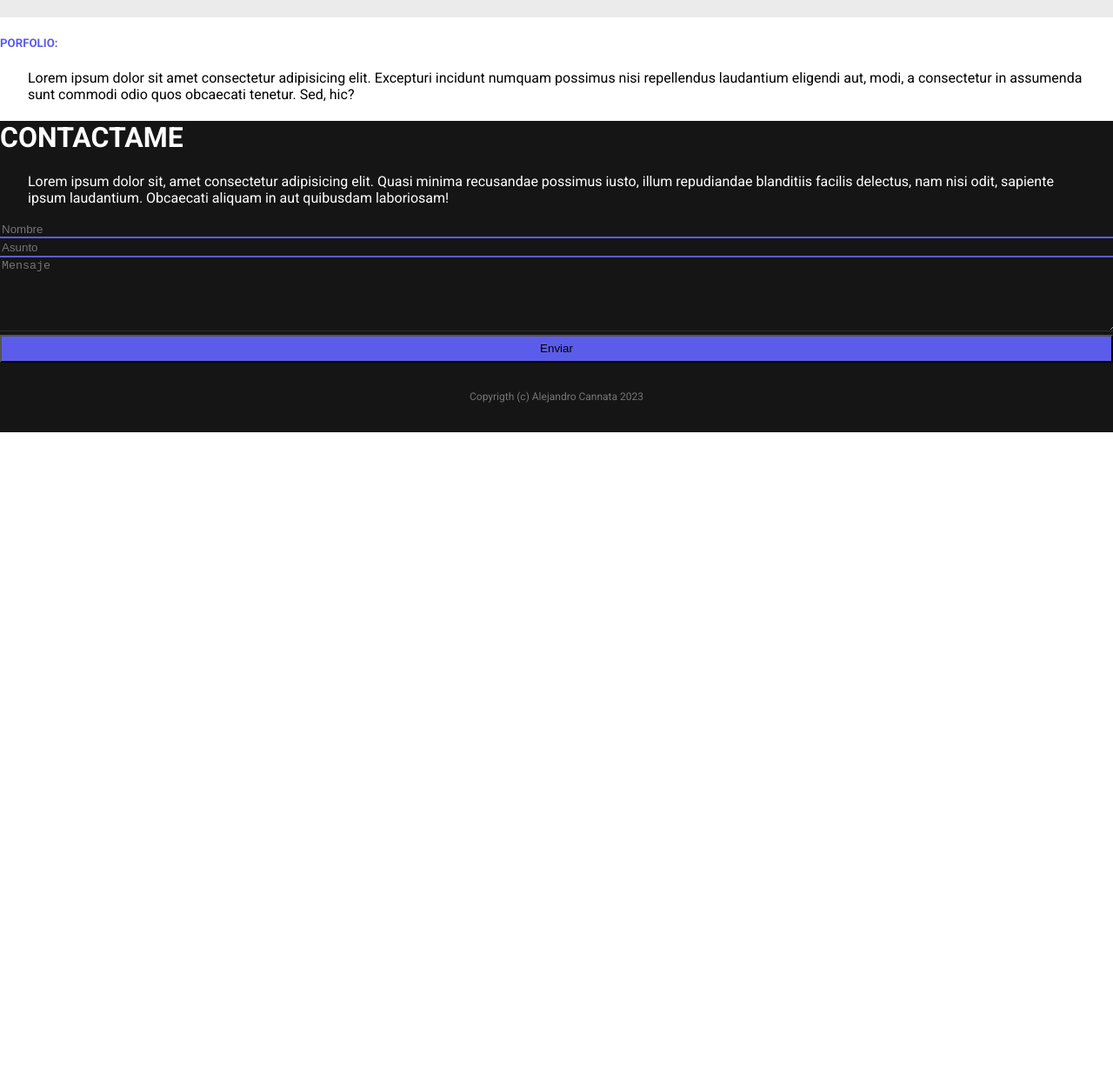
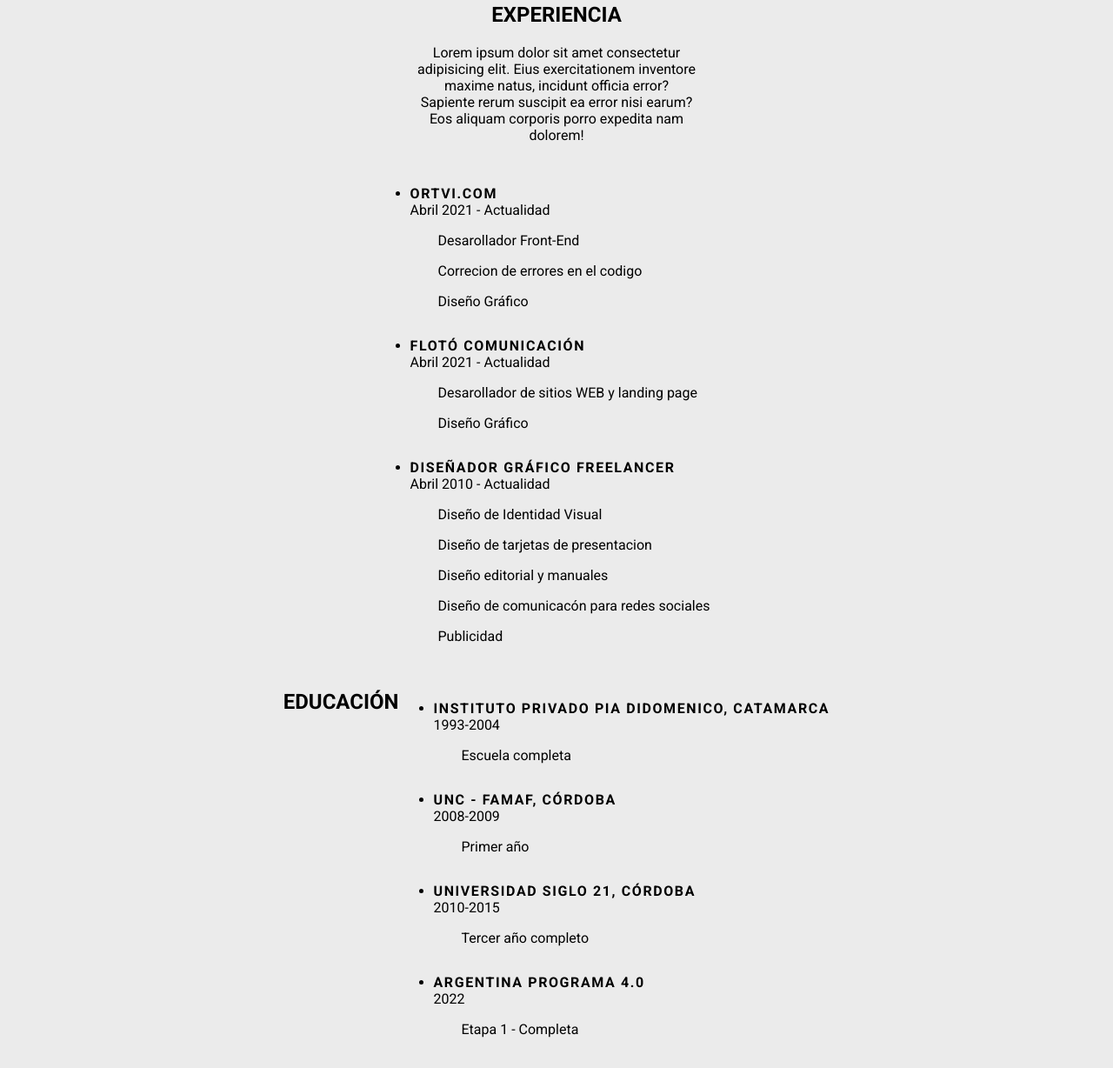
Before and after one commit to alejandrocannata/alejandrocannata.github.io, a plain HTML site: page index.html in a window 1280 px wide. Shown: the part 2099-3327 px from the top of the page at 87% size. Before the commit the page ends 2596 px from the top, so only its background shows below. Drawn offline with Linux system fonts and the light colour scheme.

Commit message:
Add files via upload

```diff
--- a/index.html
+++ b/index.html
@@ -69,23 +69,23 @@
 
       <ul class="info-lista-perfil">
         <li>
-          <strong>Nombre:</strong>
+          <strong>Nombre:</strong></br>
           <span>Alejandro Cannata</span>
         </li>
         <li>
-          <strong>Nacimiento:</strong>
+          <strong>Nacimiento:</strong></br>
           <span>9 de Agosto, 1986</span>
         </li>
         <li>
-          <strong>Trabajos:</strong>
+          <strong>Trabajos:</strong></br>
           <span>Freelancer, Dessarrollador Front-End, Diseñador Gráfico</span>
         </li>
         <li>
-          <strong>Website:</strong>
+          <strong>Website:</strong></br>
           <span>alejandrocannata.github.io</span>
         </li>
         <li>
-          <strong>Email:</strong>
+          <strong>Email:</strong></br>
           <span>alejandrocannata@mail.com</span>
         </li>
       </ul>
@@ -124,11 +124,11 @@
   </div>
 
   <div class="contenedor-botones">
-        <div>
-          <a href="#contacto">Contratame</a>
+        <div id="btn1">
+          <a class="link-descarga" href="#contacto">Contratame</a>
         </div>
-        <div>
-          <a href="cv.pdf">Descargar CV</a>
+        <div id="btn2">
+          <a class="link-descarga" href="cv.pdf">Descargar CV</a>
         </div>
     </div>
   </div>
@@ -136,7 +136,8 @@
     <!-- Experiencia-->
     <div class="contenedor-experiencia" id="experiencia">
 
-      <h1>experiencia</h1>
+      <div class="experiencia-intro">
+         <h2>experiencia</h2>
          <p>
            Lorem ipsum dolor sit amet consectetur adipisicing elit.
            Eius exercitationem inventore maxime natus, incidunt officia error?
@@ -144,7 +145,62 @@
            porro expedita nam dolorem!
          </p>
 
+     </div>
 
+     <div  class="info-lista-experiencia">
+        <ul>
+          <li>
+            <strong>Ortvi.com</strong></br>
+            <span>Abril 2021 - Actualidad</span>
+            <p>Desarollador Front-End</p>
+            <p>Correcion de errores en el codigo</p>
+            <p>Diseño Gráfico</p>
+          </li>
+          <li>
+            <strong>Flotó Comunicación</strong></br>
+            <span>Abril 2021 - Actualidad</span>
+            <p>Desarollador de sitios WEB y landing page</p>
+            <p>Diseño Gráfico</p>
+          </li>
+          <li>
+            <strong>Diseñador Gráfico Freelancer</strong></br>
+            <span>Abril 2010 - Actualidad</span>
+            <p>Diseño de Identidad Visual</p>
+            <p>Diseño de tarjetas de presentacion</p>
+            <p>Diseño editorial y manuales</p>
+            <p>Diseño de comunicacón para redes sociales</p>
+            <p>Publicidad</p>
+          </li>
+        </ul>
+      </div>
+
+      <div class="contenedor-educacion">
+        <div>
+          <h2>educación</h2>
+        </div>
+        <ul>
+          <li>
+            <strong>Instituto Privado Pia Didomenico, Catamarca</strong><br>
+            <span>1993-2004</span>
+            <p>Escuela completa</p>
+          </li>
+          <li>
+            <strong>UNC - FAMAF, Córdoba </strong><br>
+            <span>2008-2009</span>
+            <p>Primer año</p>
+          </li>
+          <li>
+            <strong>Universidad Siglo 21, Córdoba</strong><br>
+            <span>2010-2015</span>
+            <p>Tercer año completo</p>
+          </li>
+          <li>
+            <strong>Argentina Programa 4.0</strong><br>
+            <span>2022</span>
+            <p>Etapa 1 - Completa</p>
+          </li>
+        </ul>
+      </div>
     </div>
 
     <!-- Porfolio -->
```
Lines whose indentation alone changed are shown as unchanged.
